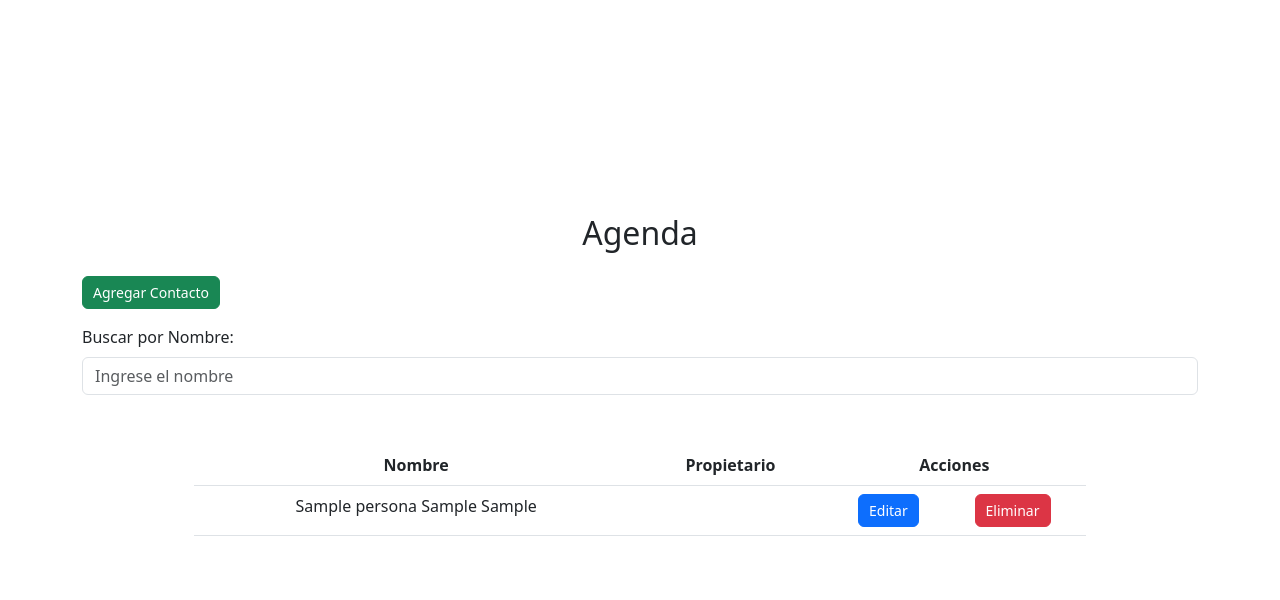
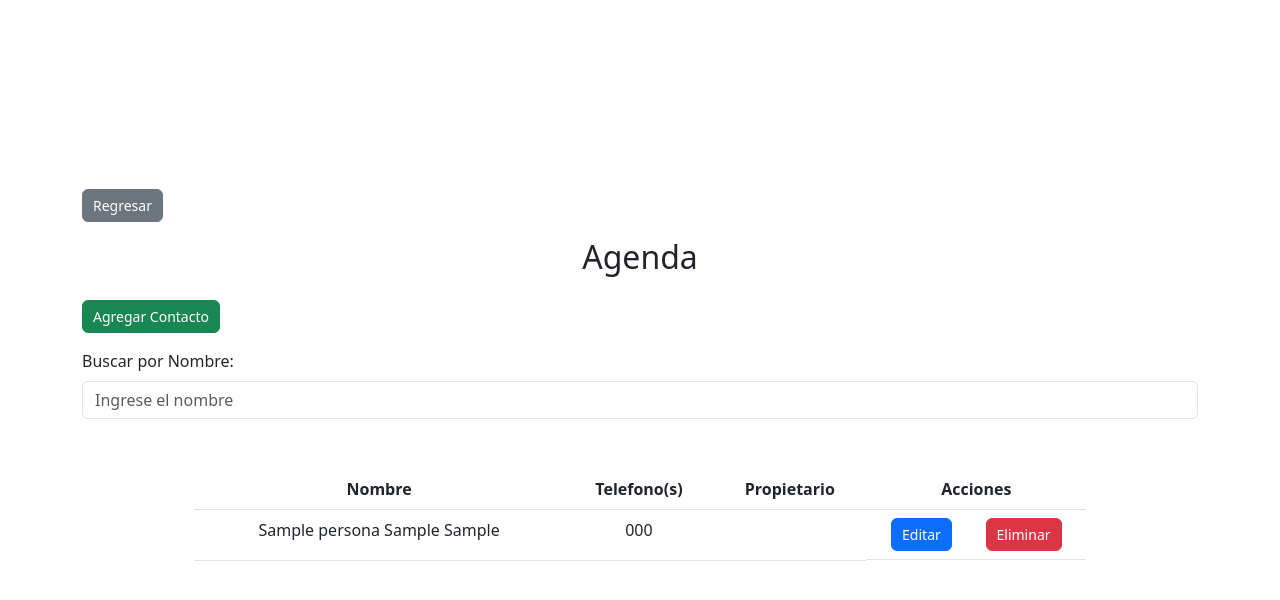
Before and after one commit to vBlackBearr/Agenda_GUI, a Django app: page /agenda/agenda/ in a window 1280 px wide. Shown: the top 600 px of the page. Run offline with Django 5.2, Linux system fonts and the light colour scheme; tables that the repository leaves empty hold one stand-in row (values such as "Sample post").

Commit message:
persona.telefono en tabla de agenda

```diff
--- a/AgendaProyecto/agenda/templates/agenda.html
+++ b/AgendaProyecto/agenda/templates/agenda.html
@@ -37,6 +37,9 @@
 </head>
 <body>
 <div class="container">
+
+    <a href="{% url 'home' %}" class="btn btn-secondary mb-3">Regresar</a>
+
     <h2 class="text-center mb-4">Agenda</h2>
 
     <a href="{% url 'formulario_contacto' %}" class="btn btn-success mb-3">Agregar Contacto</a>
@@ -50,15 +53,16 @@
         <thead>
         <tr>
             <th>Nombre</th>
+            <th>Telefono(s)</th>
             <th>Propietario</th>
             <th>Acciones</th>
         </tr>
         </thead>
         <tbody>
-        <!-- Iterar sobre los registros de la base de datos -->
         {% for contacto in contactos %}
         <tr>
             <td>{{ contacto.persona.nombre }} {{ contacto.persona.ap_paterno }} {{ contacto.persona.ap_materno }}</td>
+            <td>{{ contacto.persona.telefono }}</td>
             <td>{{ contacto.propietario.nombre }}</td>
             <td class="action-buttons">
                 <a href="{% url 'editar_contacto' contacto.id %}" class="btn btn-primary">Editar</a>
@@ -70,12 +74,10 @@
     </table>
 </div>
 
-<!-- Agrega los scripts de Bootstrap (al final del cuerpo) -->
 <script src="https://cdn.jsdelivr.net/npm/bootstrap@5.3.0/dist/js/bootstrap.bundle.min.js"></script>
 <script src="https://code.jquery.com/jquery-3.6.4.min.js"></script>
 <script>
         $(document).ready(function(){
-            // Función para filtrar la tabla por nombre en tiempo real
             $("#searchInput").on("input", function() {
                 var value = $(this).val().toLowerCase();
                 $("tbody tr").filter(function() {
```
